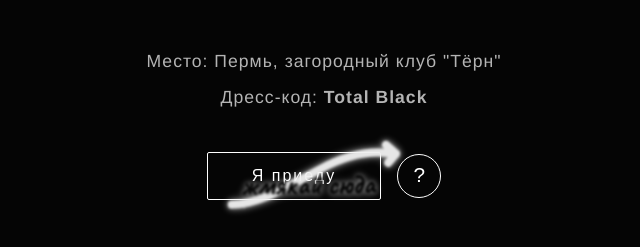
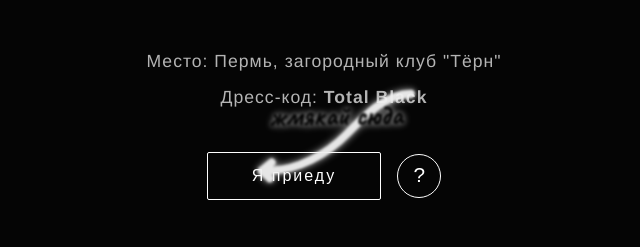
Before and after one commit to Crystos/wedding-invite, a website: page index.html in a window 1280 px wide. Shown: the part 553-800 px from the top of the page, without its empty margins (316-956 px from the left). Drawn offline with nearby package versions, Linux system fonts and the light colour scheme.

Commit message:
Fix arrow direction for info button hint
- Modified index.html to change SVG path in chalk arrow hint from left-to-right to top-right-to-bottom-left direction pointing towards the question mark button
- Updated positioning coordinates and Bezier curve control points to correctly orient the arrow from top-right to bottom-left
- Adjusted text positioning and wrapper offset values to match the new arrow orientation
- Arrow now properly points from right side above to the info button with question mark below and to the left

```diff
--- a/index.html
+++ b/index.html
@@ -253,11 +253,11 @@
       wrapper.innerHTML = `
         <svg class="chalk-arrow-svg" width="200" height="120" viewBox="0 0 200 120">
           <g class="chalk-hint-group chalk-effect">
-            <!-- Стрелка с кривыми Безье, указывающая на кнопку -->
-            <path class="chalk-arrow-path" d="M 20 90 C 50 90, 80 70, 110 55 C 135 42, 155 38, 175 40 L 185 41 M 175 32 L 185 41 L 177 50" />
+            <!-- Стрелка: начинается справа сверху, изгибается вниз и указывает влево на кнопку -->
+            <path class="chalk-arrow-path" d="M 175 20 C 150 20, 130 40, 110 60 C 90 80, 60 95, 35 95 L 25 95 M 35 87 L 25 95 L 33 103" />
 
             <!-- Текст над стрелкой -->
-            <text x="30" y="80" class="chalk-text">жмякай сюда</text>
+            <text x="100" y="50" class="chalk-text" text-anchor="middle">жмякай сюда</text>
           </g>
         </svg>
       `;
@@ -275,9 +275,9 @@
         const btnWidth = rect.width;
         const btnHeight = rect.height;
 
-        // Позиционируем wrapper так, чтобы стрелка указывала на кнопку слева
-        const offsetX = -185; // отступ слева от кнопки (под размер SVG)
-        const offsetY = -41; // отступ сверху для центрирования
+        // Позиционируем wrapper так, чтобы стрелка указывала на кнопку справа сверху
+        const offsetX = -160; // отступ справа от кнопки (под размер SVG)
+        const offsetY = -80; // отступ сверху для позиционирования стрелки
 
         // Wrapper позиционируется так, чтобы стрелка указывала на кнопку
         const wrapperLeft = targetX + offsetX;
```
Also changed, not shown: 1 other file.
